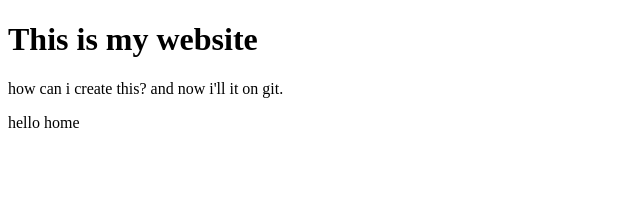
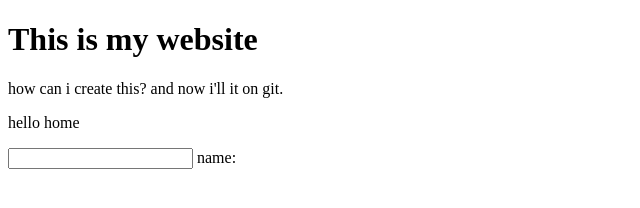
Before and after one commit to sabbir179/my-website, a plain HTML site: page index.html in a window 1280 px wide. Shown: the whole page, without its empty margins (0-640 px from the left). Drawn offline with Linux system fonts and the light colour scheme.

Commit message:
update input text

```diff
--- a/index.html
+++ b/index.html
@@ -10,5 +10,6 @@
     <h1>This is my website</h1>
     <p>how can i create this? and now i'll it on git.</p>
     <p>hello home</p>
+    <input type="text"> name:
 </body>
 </html>
```
